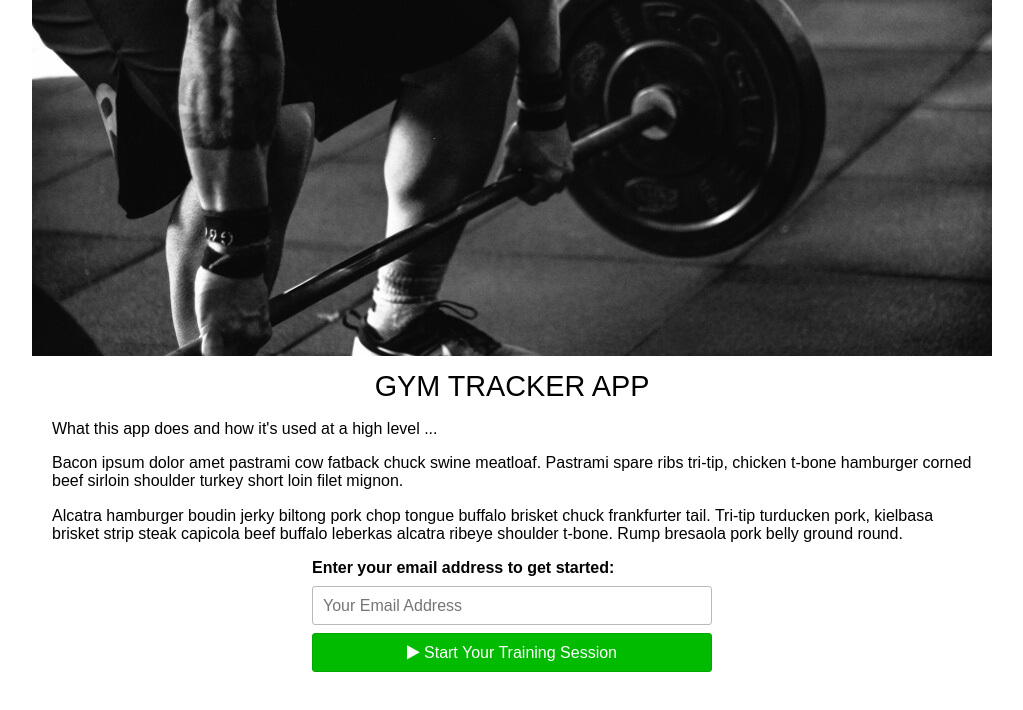
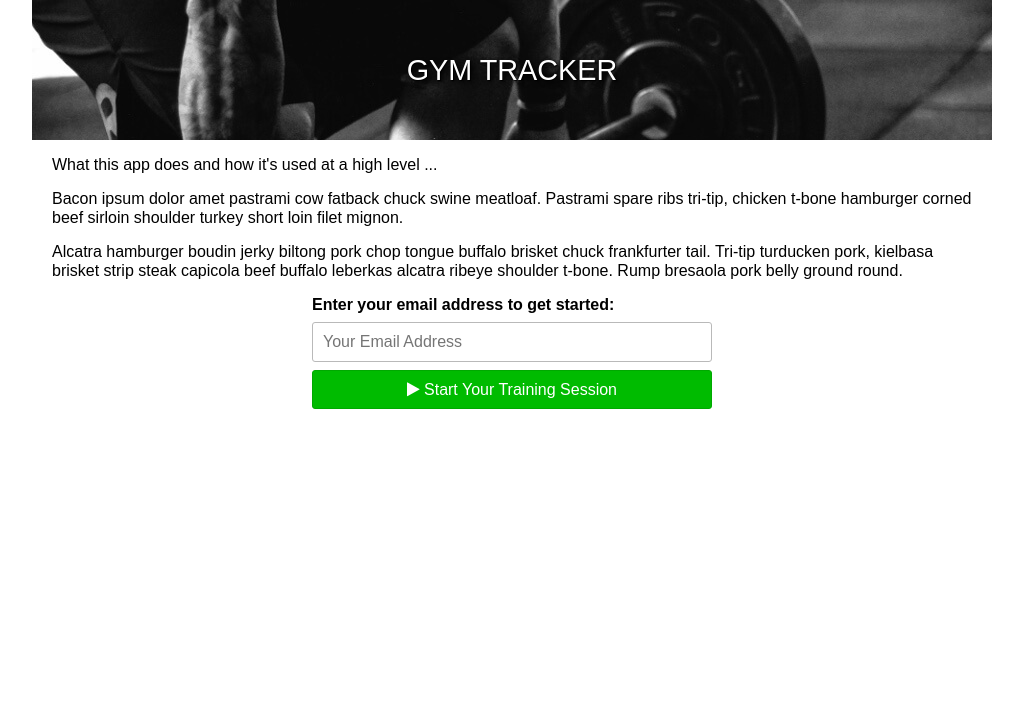
Before and after one commit to abandisch/gym-tracker-app, a website: page views/index.html in a window 1280 px wide. Shown: the whole page, without its empty margins (128-1151 px from the left). Drawn offline with Linux system fonts and the light colour scheme.

Commit message:
Move header image into header bg

```diff
--- a/public/css/main.css
+++ b/public/css/main.css
@@ -63,17 +63,21 @@ label {
 header {
   max-width: 960px;
   margin: 0 auto;
-}
-header img {
-  max-width: 100%;
-
+  height: 140px;
+  background-size: cover;
+  background-image: url(../images/gym-tracker-header.jpg);
+  background-repeat: no-repeat;
+  padding: 0;
 }
 header h1 {
-  margin: 10px 0 0;
   text-transform: uppercase;
   font-size: 1.8em;
   font-weight: normal;
   text-align: center;
+  line-height: 140px;
+  color: #ffffff;
+  text-shadow: 1px 1px 1px #000, 3px 3px 5px #000;
+  margin: 0;
 }
 
 /* main */
--- a/views/index.html
+++ b/views/index.html
@@ -11,8 +11,7 @@
 </head>
 <body>
   <header role="banner">
-    <img src="/images/gym-tracker-header.jpg" alt="Man lifting barbell">
-    <h1>Gym Tracker App</h1>
+    <h1>Gym Tracker</h1>
   </header>
   <main role="main"></main>
   <script src="/js/jquery-3.3.1.min.js"></script>
```
